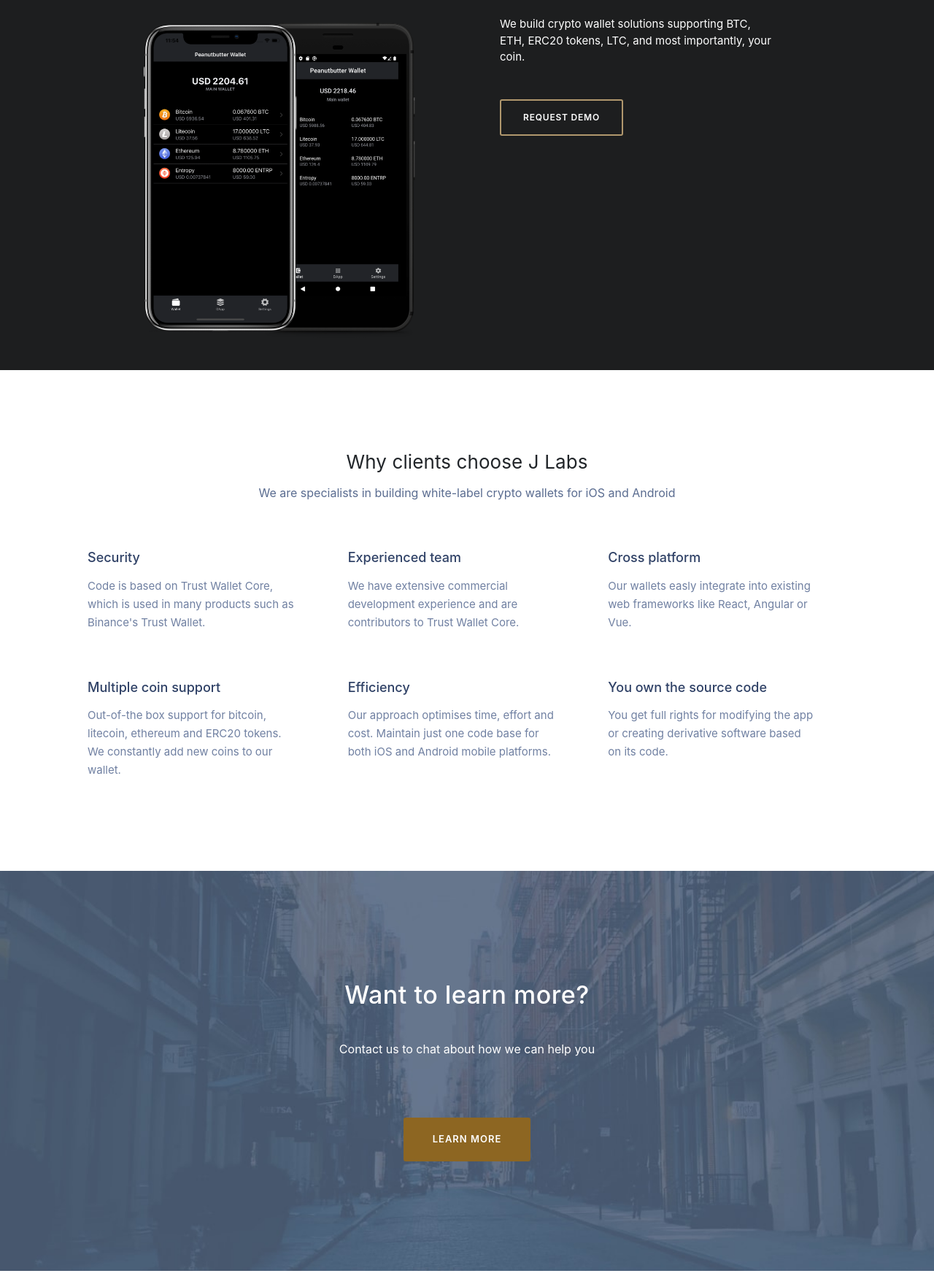
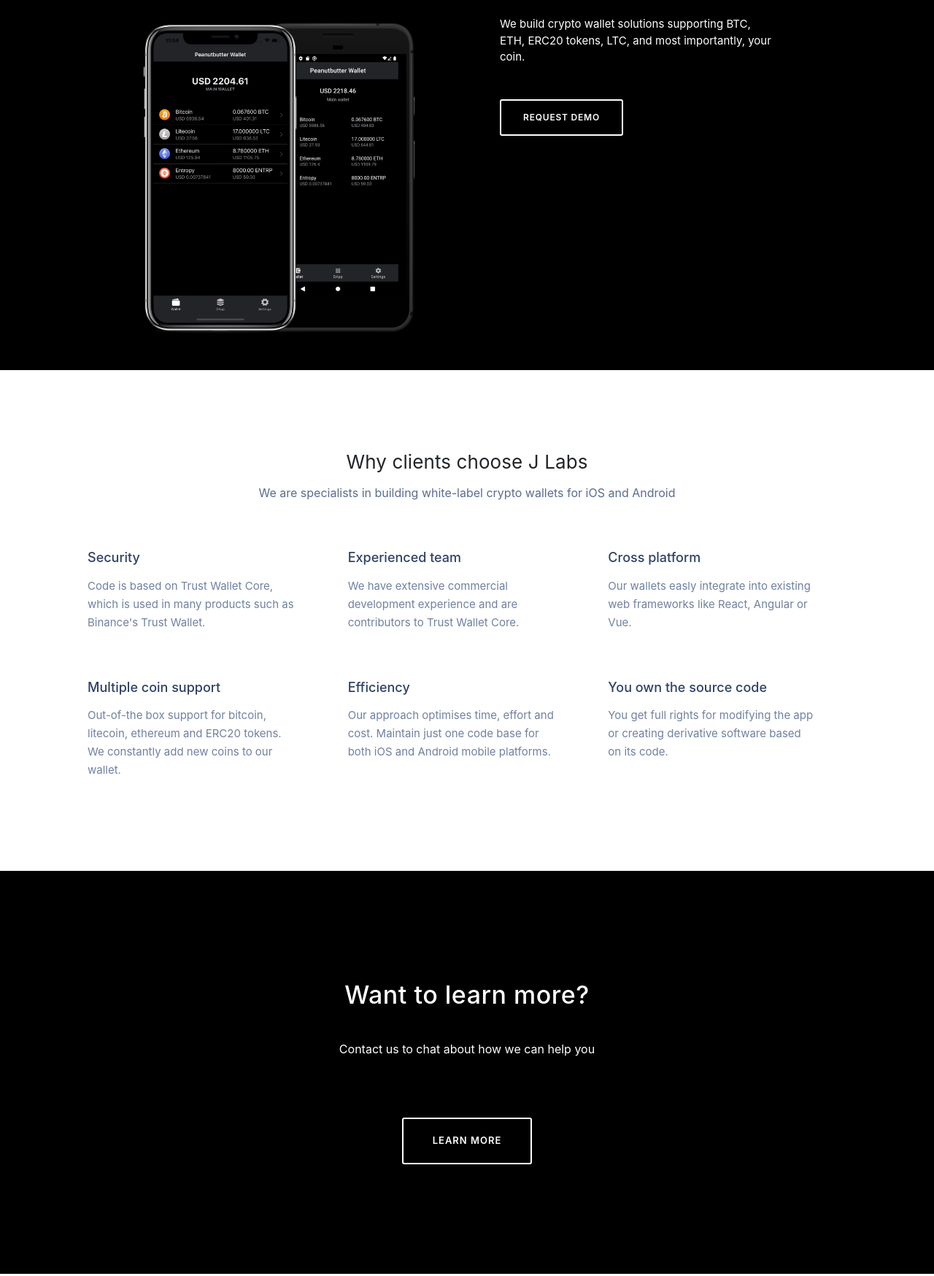
Before and after one commit to JLabsAU/product-page, a plain HTML site: page index.html in a window 1280 px wide. Shown: the part 280-2028 px from the top of the page at 73% size. Drawn offline with nearby package versions, Linux system fonts and the light colour scheme; a script that the page names is missing.

Commit message:
- add custom.css

```diff
--- /dev/null
+++ b/css/custom.css
@@ -0,0 +1,32 @@
+.spacial-header section a {
+    border: 2px solid #ffffff;
+}
+
+.spacial-header section a:hover {
+    color: #000000;
+    background: #ffffff;
+    border: 2px solid #ffffff;
+}
+
+.spacial-cta-download {
+    background: #000000;
+}
+
+.spacial-cta-download a {
+    background: #000000;
+    border: 2px solid #ffffff;
+}
+
+.spacial-cta-download a:hover {
+    color: #000000;
+    background: #ffffff;
+    border: 2px solid #ffffff;
+}
+
+.footer {
+    background: #000000;
+}
+
+.navbar-dark, .spacial-header {
+    background: #000000 !important;
+}
--- a/index.html
+++ b/index.html
@@ -12,6 +12,7 @@
 
   <!-- stylesheets -->
   <link rel="stylesheet" type="text/css" href="dist/theme.min.css" />
+  <link rel="stylesheet" type="text/css" href="css/custom.css" />
 
   <!-- javascript -->
   <script src="https://ajax.googleapis.com/ajax/libs/jquery/3.1.0/jquery.min.js"></script>
```
